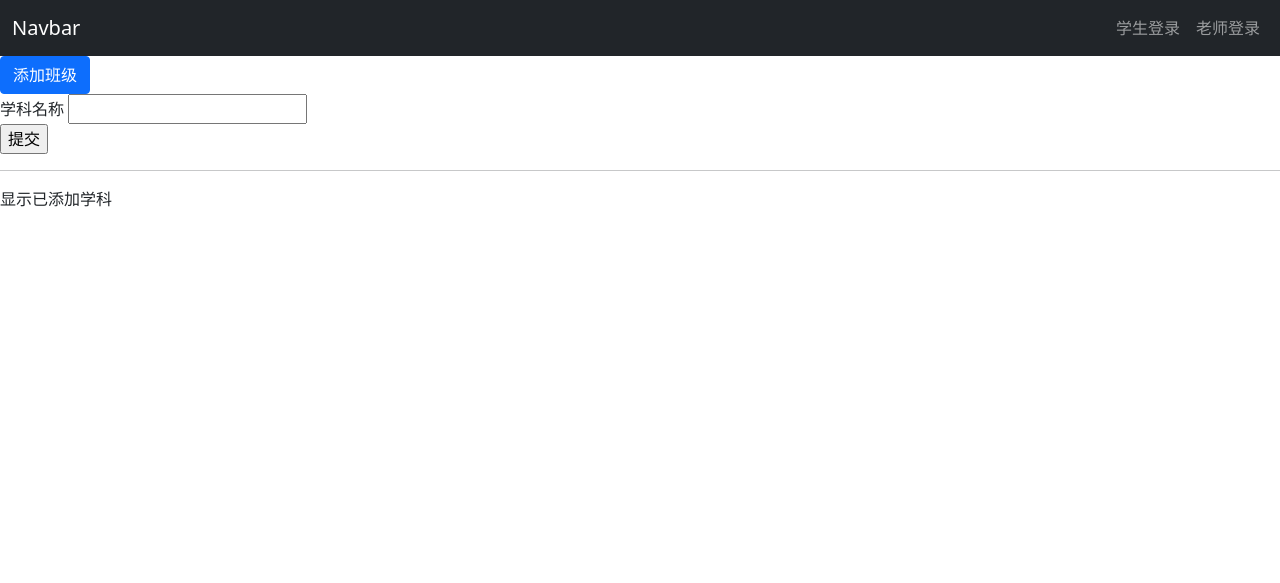
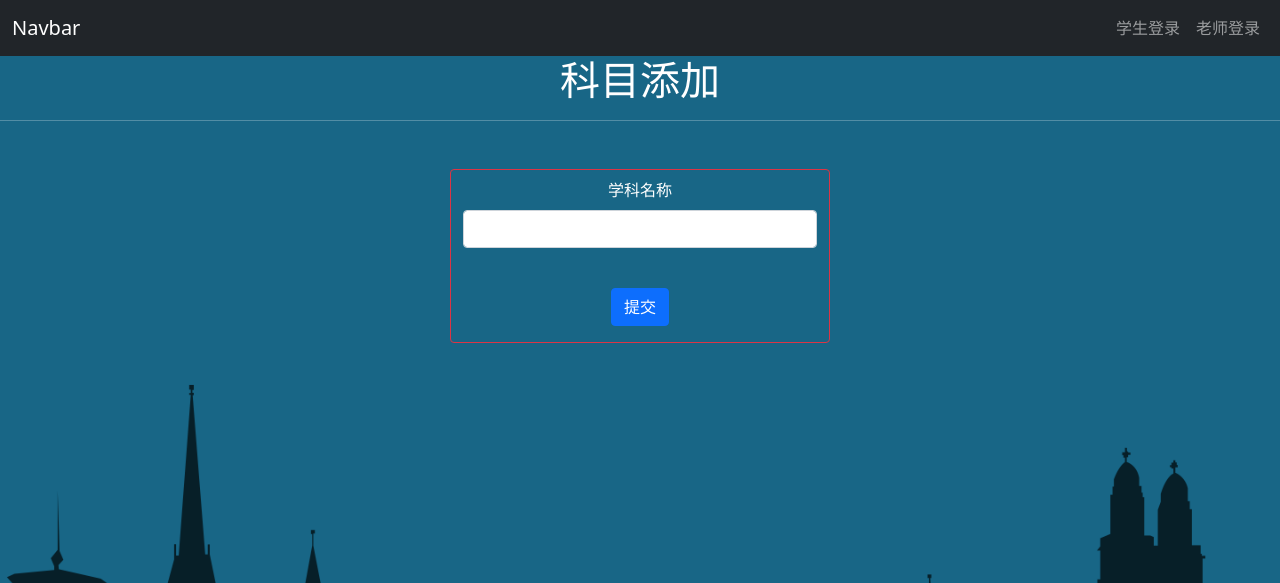
Before and after one commit to Chandler-Bang/QR_Class, a Flask app: template app/templates/teacher/addSubject.html in a window 1280 px wide. Shown: the top 583 px of the page. Run offline with Flask 2, Linux system fonts and the light colour scheme; the template is opened without the code that fills it: values that come from a table or form of the project are taken from there, others are empty.

Commit message:
update ui

```diff
--- a/app/templates/base.html
+++ b/app/templates/base.html
@@ -128,5 +128,12 @@
 
 <script src="https://cdn.jsdelivr.net/npm/bootstrap@5.1.3/dist/js/bootstrap.bundle.min.js" integrity="sha384-ka7Sk0Gln4gmtz2MlQnikT1wXgYsOg+OMhuP+IlRH9sENBO0LRn5q+8nbTov4+1p" crossorigin="anonymous"></script>
 </script>
+<style type="text/css" media="screen">
+body {
+    background-image: url("{{url_for('static',filename="images/easy.png")}}");
+    background-size: 100%;
+    color: white;
+    }
+</style>
 </body>
 </html>
--- a/app/templates/loginbase.html
+++ b/app/templates/loginbase.html
@@ -16,7 +16,7 @@
  <hr>
     <div class="container mt-5">
         <div class="row mt-5 justify-content-center">
-            <div class="col-md-4 border rounded border-primary">
+            <div class="col-md-4 border rounded border-danger">
                 <h2>
                     {% block formHead %}
 
--- a/app/templates/showClasses.html
+++ b/app/templates/showClasses.html
@@ -11,6 +11,7 @@
     <td>班级编号</td>
     <td>学期</td>
     <td>班级最多人数</td>
+    <td>操作</td>
     {% block tableHeadLineItem %}
     {% endblock %}
 
--- a/app/templates/showbase.html
+++ b/app/templates/showbase.html
@@ -10,7 +10,7 @@
 
 {% block content %}
 
-<table class="table table-striped">
+<table class="table table-dark table-hover">
     <thead>
       <tr>
          {% block tableHeadLine %}
--- a/app/templates/teacher/addSubject.html
+++ b/app/templates/teacher/addSubject.html
@@ -1,26 +1,24 @@
-{% extends "base.html" %}
+{% extends "teacher/teacherLogin.html" %}
 {% block title %}
 addSubject
 {% endblock %}
 
+{% block pagehead %}
+    科目添加
+{% endblock %}
 
-{% block content %}
-    <a class="btn btn-primary" href="{{url_for('teacher.teacherIndex', teacher_id=teacher_id)}}">添加班级</a>
+
+
+{% block form %}
 <form action="" method="post">
     {{form.hidden_tag()}}
     <div>
-        {{form.subject.label()}}
-        {{form.subject}}<br/>
+        {{form.subject.label(class="form-label")}}
+        {{form.subject(class="form-control")}}<br/>
     </div>
     <div>
-        {{form.submit}}
+        {{form.submit(class="my-3 btn btn-primary")}}
     </div>
 </form>
-<hr>
-{% for items in subject %}
-    <p>
-    <a href="{{url_for('teacher.addChapter', subject_id=items.id, teacher_id=teacher_id)}}">{{items.subjectName}}</a>
-    </p>
-{% endfor %}
-显示已添加学科
+
 {% endblock %}
--- a/app/templates/teacher/listExamPaper.html
+++ b/app/templates/teacher/listExamPaper.html
@@ -10,8 +10,7 @@
 
 
 {% block content %}
-<hr>
-<table class="table table-striped">
+<table class="table table-dark table-hover">
     <thead>
       <tr>
         <th scope="col">#</th>
--- a/app/templates/teacher/showChapter.html
+++ b/app/templates/teacher/showChapter.html
@@ -9,12 +9,13 @@
 </head>
 {% block content %}
 {{subject.subjectName}}
-<table class="table table-striped">
+<table class="table table table-hover">
     <thead>
         <tr>
             {% block tableHeadLine %}
                 <th scope="col">#</th>
                 <th scope="col">章节</th>
+                <th scope="col">操作</th>
             {% endblock %}
 
         </tr>
@@ -28,7 +29,7 @@
                          <td>{{chapter.chapterName}}</td>
                          <td>
                              {% block operation scoped %}
-                             <a id="del" onclick="return delAlert()" href="{{url_for('teacher.chapterDelete', teacher_id=teacher_id, chapter_id=chapter.id)}}" >删除</a>
+                             <a class=" btn btn-primary " id="del" onclick="return delAlert()" href="{{url_for('teacher.chapterDelete', teacher_id=teacher_id, chapter_id=chapter.id)}}" >删除</a>
                              {% endblock %}
                          </td>
                        </tr>
--- a/app/templates/teacher/showQues.html
+++ b/app/templates/teacher/showQues.html
@@ -162,7 +162,7 @@ function addOption(){
 
 {% endblock %}
 
-<table class="table table-striped">
+<table class="table table-dark table-hover">
     <thead>
         <tr>
             {% block tableHeadLine %}
--- a/app/templates/teacher/showSubject.html
+++ b/app/templates/teacher/showSubject.html
@@ -10,12 +10,13 @@
 
 {% block content %}
 
-<table class="table table-striped">
+<table class="table table-dark table-hover">
     <thead>
         <tr>
             {% block tableHeadLine %}
                 <th scope="col">#</th>
                 <th scope="col">科目</th>
+                <th scope="col">操作</th>
             {% endblock %}
 
         </tr>
```
Also changed, not shown: app/templates/teacher/addChapter.html (+9 -12 lines), app/static/images/easy.png (added).
